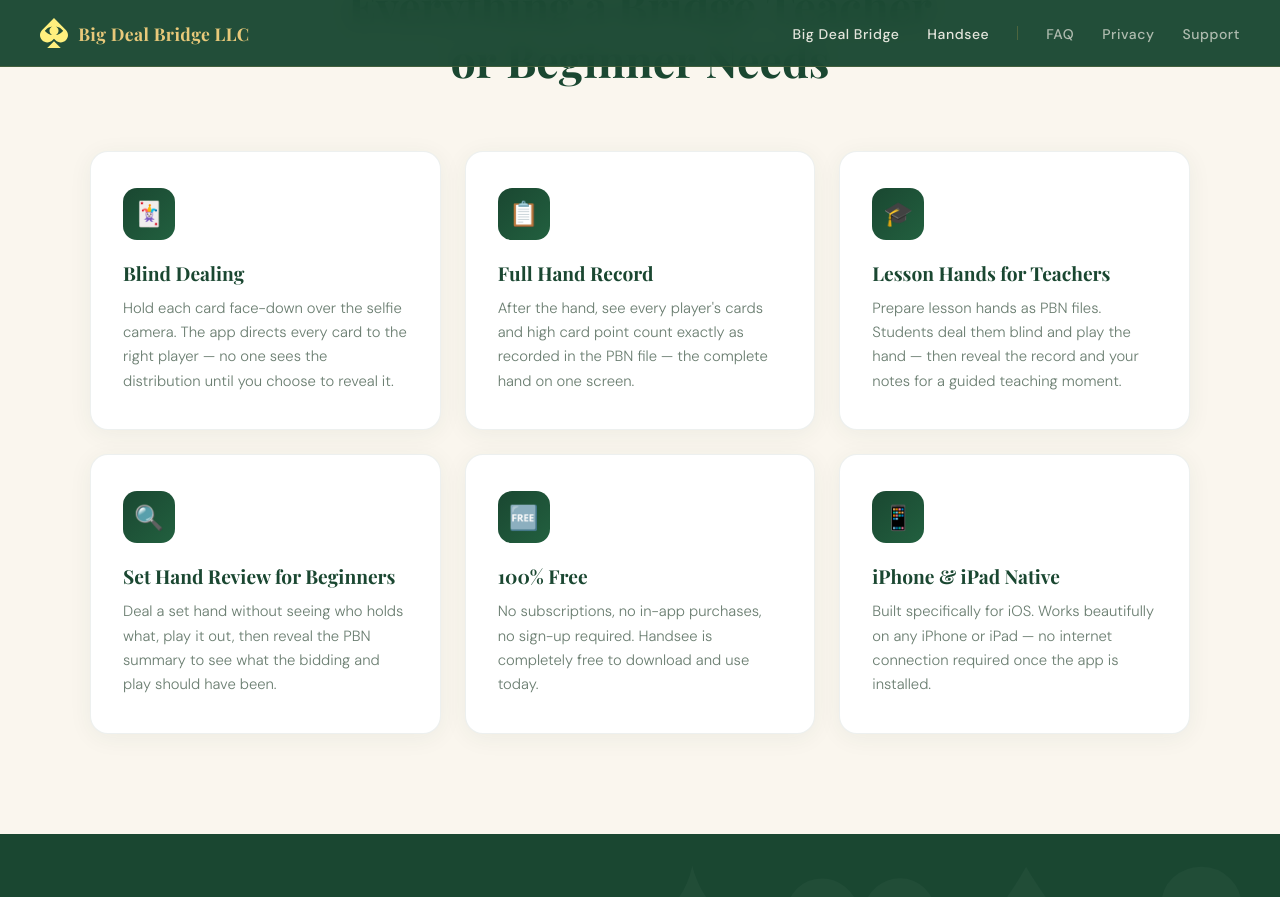
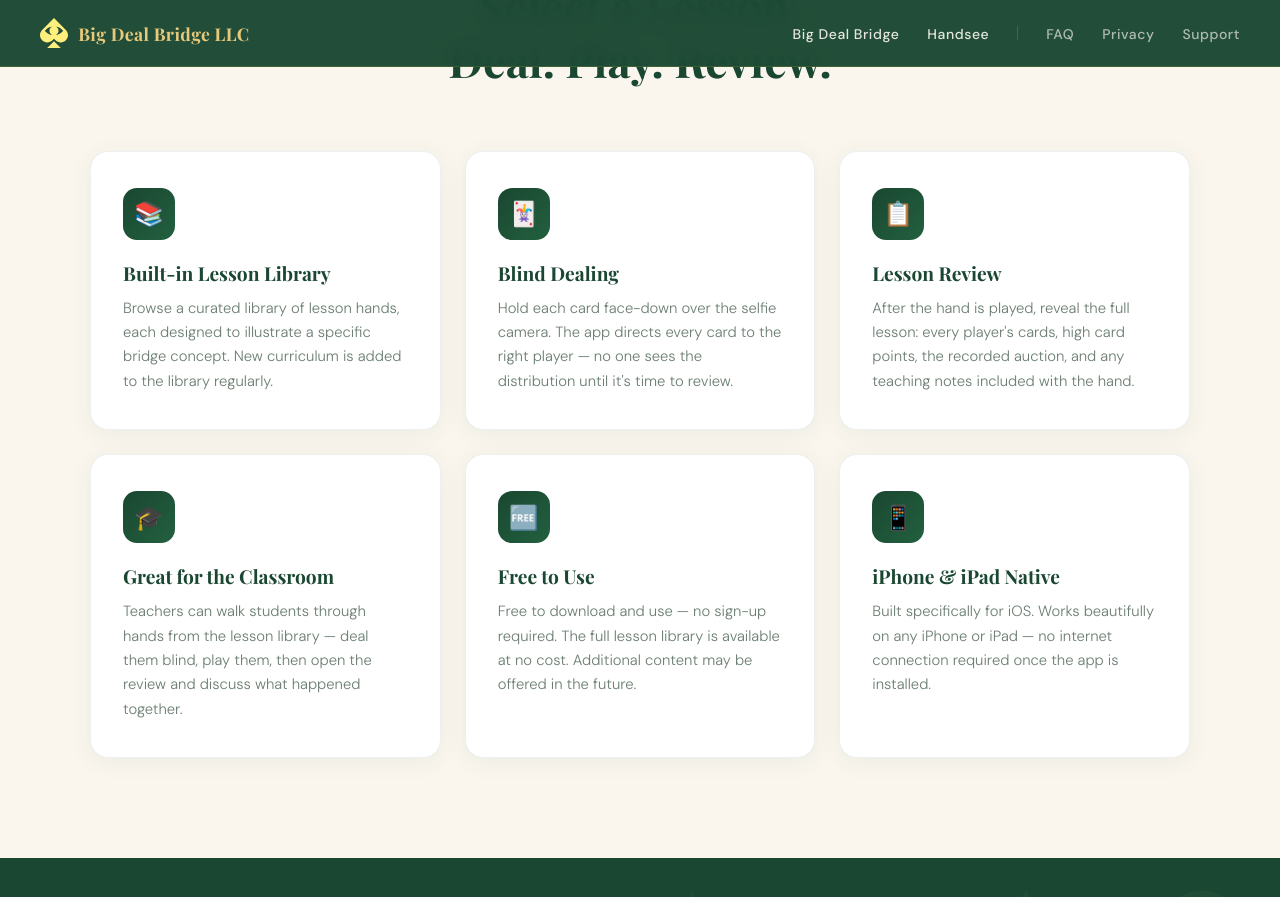
Before and after one commit to RalphLipe/bigdealbridge-website, a Jekyll site: the page built from handsee/index.html, in a window 1280 px wide and 900 px high, scrolled down 1053 px. Shown: the top 897 px of the window. Built offline with Jekyll 4.4.1, drawn with Linux system fonts in a browser that asks for light colours; some of the changed text lies outside the part shown.

Commit message:
Better Handsee description.

```diff
--- a/handsee/index.html
+++ b/handsee/index.html
@@ -235,11 +235,11 @@
 <section class="hero">
   <div class="hero-content">
     <div class="hero-badge">Bridge Education</div>
-    <h1>Deal It Blind.<br><span>Then See Everything.</span></h1>
+    <h1>Play the Lesson.<br><span>Learn the Game.</span></h1>
     <p class="hero-sub">
-      Handsee lets teachers deal lesson hands and beginners deal set hands —
-      without anyone seeing the cards ahead of time. After the play, reveal
-      the full hand record and everything the PBN file contains.
+      Handsee gives you a curated library of bridge lesson hands.
+      Select a hand, deal it without seeing the cards, play it —
+      then review the full hand and see what the bidding and play should have been.
       Completely free.
     </p>
     <div class="hero-cta">
@@ -255,33 +255,33 @@
 <!-- FEATURES -->
 <section class="features" id="features">
   <div class="section-label">What Handsee Does</div>
-  <h2>Everything a Bridge Teacher<br>or Beginner Needs</h2>
+  <h2>Select a Lesson.<br>Deal. Play. Review.</h2>
 
   <div class="features-grid">
     <div class="feature-card">
+      <div class="feature-icon">📚</div>
+      <h3>Built-in Lesson Library</h3>
+      <p>Browse a curated library of lesson hands, each designed to illustrate a specific bridge concept. New curriculum is added to the library regularly.</p>
+    </div>
+    <div class="feature-card">
       <div class="feature-icon">🃏</div>
       <h3>Blind Dealing</h3>
-      <p>Hold each card face-down over the selfie camera. The app directs every card to the right player — no one sees the distribution until you choose to reveal it.</p>
+      <p>Hold each card face-down over the selfie camera. The app directs every card to the right player — no one sees the distribution until it's time to review.</p>
     </div>
     <div class="feature-card">
       <div class="feature-icon">📋</div>
-      <h3>Full Hand Record</h3>
-      <p>After the hand, see every player's cards and high card point count exactly as recorded in the PBN file — the complete hand on one screen.</p>
+      <h3>Lesson Review</h3>
+      <p>After the hand is played, reveal the full lesson: every player's cards, high card points, the recorded auction, and any teaching notes included with the hand.</p>
     </div>
     <div class="feature-card">
       <div class="feature-icon">🎓</div>
-      <h3>Lesson Hands for Teachers</h3>
-      <p>Prepare lesson hands as PBN files. Students deal them blind and play the hand — then reveal the record and your notes for a guided teaching moment.</p>
-    </div>
-    <div class="feature-card">
-      <div class="feature-icon">🔍</div>
-      <h3>Set Hand Review for Beginners</h3>
-      <p>Deal a set hand without seeing who holds what, play it out, then reveal the PBN summary to see what the bidding and play should have been.</p>
+      <h3>Great for the Classroom</h3>
+      <p>Teachers can walk students through hands from the lesson library — deal them blind, play them, then open the review and discuss what happened together.</p>
     </div>
     <div class="feature-card">
       <div class="feature-icon">🆓</div>
-      <h3>100% Free</h3>
-      <p>No subscriptions, no in-app purchases, no sign-up required. Handsee is completely free to download and use today.</p>
+      <h3>Free to Use</h3>
+      <p>Free to download and use — no sign-up required. The full lesson library is available at no cost. Additional content may be offered in the future.</p>
     </div>
     <div class="feature-card">
       <div class="feature-icon">📱</div>
@@ -294,30 +294,30 @@
 <!-- HOW IT WORKS -->
 <section class="how" id="how">
   <div class="section-label">How It Works</div>
-  <h2>Deal, Play, Reveal</h2>
+  <h2>Deal, Play, Review</h2>
 
   <div class="steps">
     <div class="step">
       <div class="step-num">1</div>
-      <h3>Choose a PBN Hand</h3>
-      <p>Load a lesson hand from a PBN file — your own, a teacher's, or one from a library.</p>
+      <h3>Select a Lesson</h3>
+      <p>Browse the built-in library and choose a hand. Each lesson is designed around a specific bridge concept.</p>
     </div>
     <div class="step">
       <div class="step-num">2</div>
       <h3>Deal It Blind</h3>
-      <p>Hold each card face-down over the selfie camera. The app tells you exactly which player gets each card — the distribution stays hidden until you're ready.</p>
+      <p>Hold each card face-down over the selfie camera. The app tells you exactly which player gets each card — the distribution stays hidden until you review.</p>
     </div>
     <div class="step">
       <div class="step-num">3</div>
-      <h3>Play, Then Reveal</h3>
-      <p>Bid and play the hand normally. Afterwards, reveal the full hand record — every card, every player's HCP, and everything else the PBN contains.</p>
+      <h3>Play, Then Review</h3>
+      <p>Bid and play the hand normally. Then reveal the lesson — the full hand record, the auction, and the teaching notes.</p>
     </div>
   </div>
 </section>
 
 <!-- CTA -->
 <section class="cta-section">
-  <h2>Ready to Deal?</h2>
+  <h2>Ready to Learn?</h2>
   <p>Free to download. Available on the App Store for iPhone and iPad.</p>
   <!-- TODO: Replace # with the App Store link once Handsee is published -->
   <a class="btn-appstore" href="#" target="_blank" rel="noopener">
```
